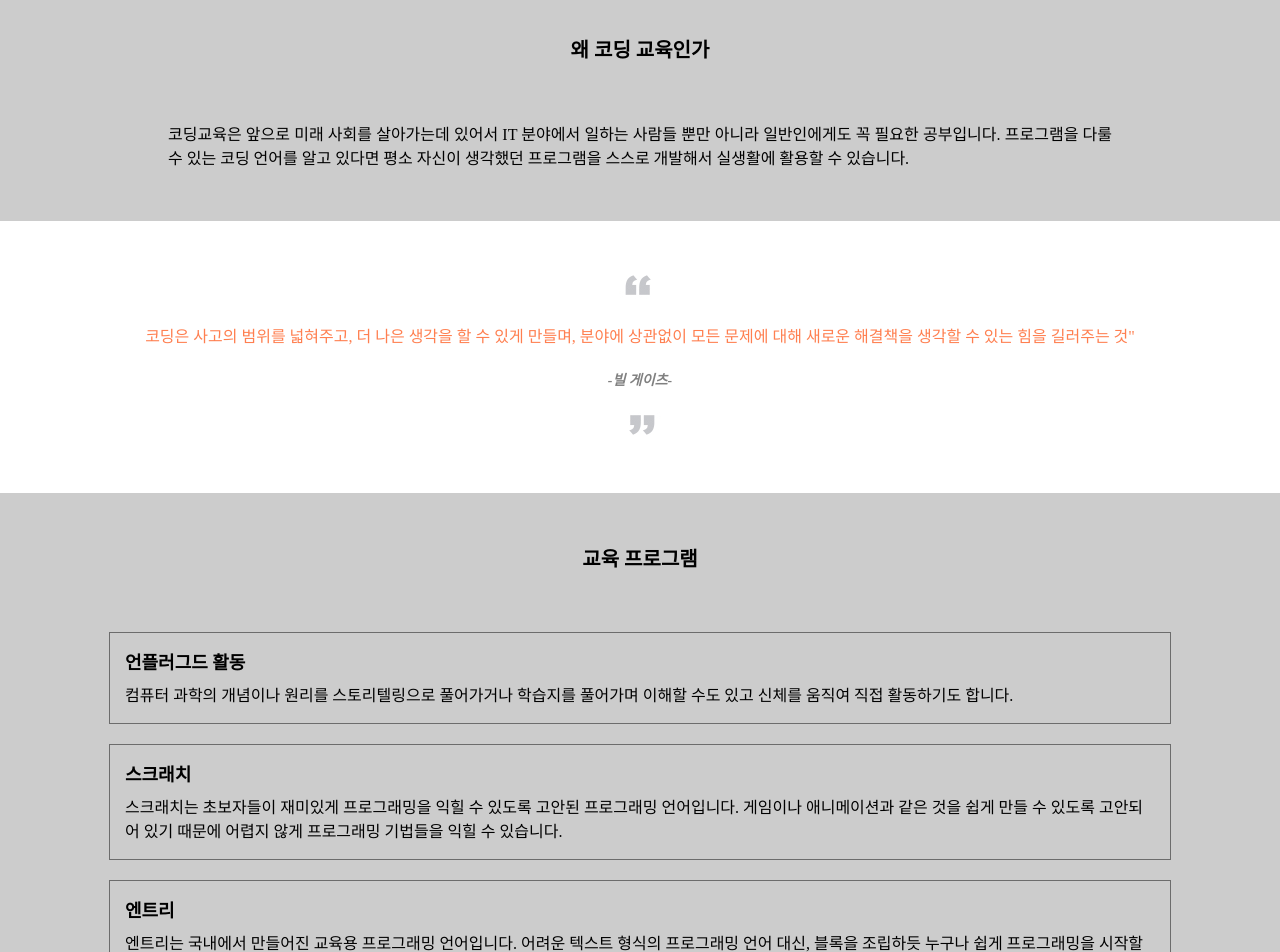
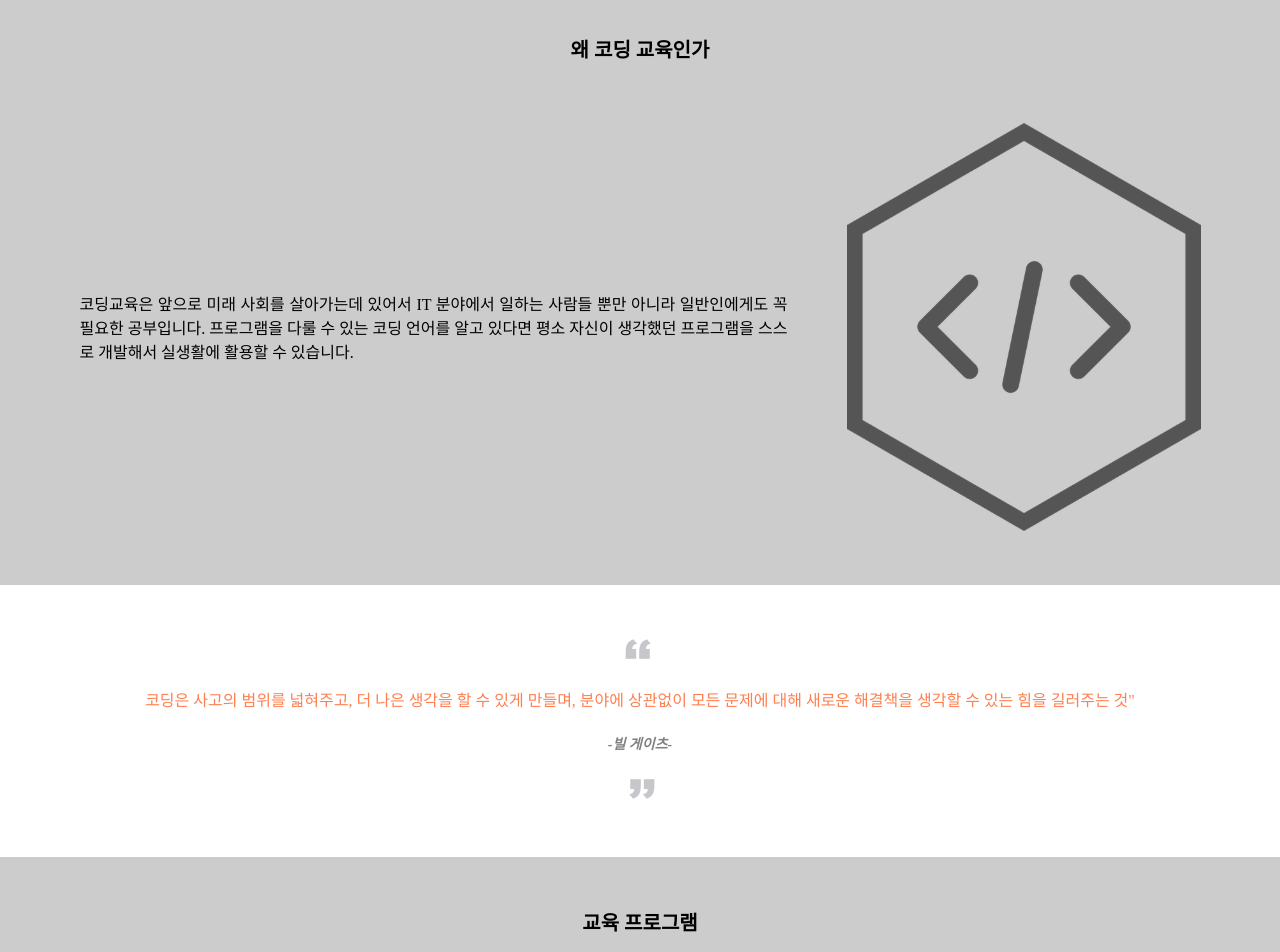
Before and after one commit to bonoboon/coding, a plain HTML site: page index.html in a window 1280 px wide. Shown: the part 140-1092 px from the top of the page. Drawn offline with Linux system fonts and the light colour scheme.

Commit message:
태블릿메인 완성

```diff
--- a/css/coding.css
+++ b/css/coding.css
@@ -176,4 +176,43 @@ footer {
     .gnb > li:last-child > a {
         border-right: 0;
     }
+
+    /* coding */
+    .coding-flex-box {
+        display: flex;
+        justify-content: space-around;
+        align-items: center;
+    }
+
+    .coding-flex-box > div:first-child {
+        width: 60%;
+    }
+
+    .coding-flex-box > div:last-child {
+        width: 30%;
+    }
+
+    .coding-flex-box .coding-text {
+        margin: 0;
+    }
+
+    .coding-flex-box .coding-img {
+        display: block;
+    }
+
+    .coding-flex-box .coding-img > img {
+        width: 100%;
+    }
+
+    /* program */
+    .program-flex-box {
+        display: flex;
+        flex-direction: row;
+        justify-content: space-around;
+        width: 100%;
+    }
+
+    .program-flex-box > div {
+        width: 23%;
+    }
 }
```
